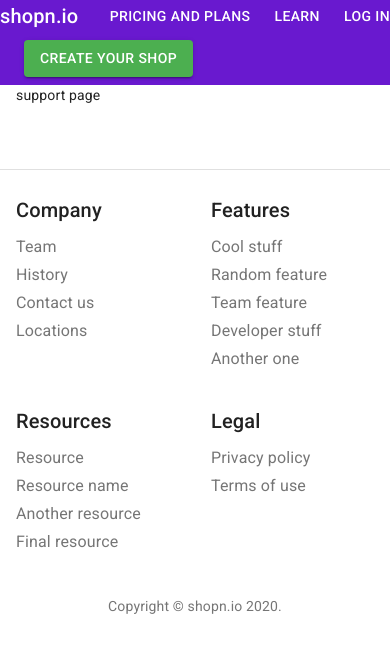
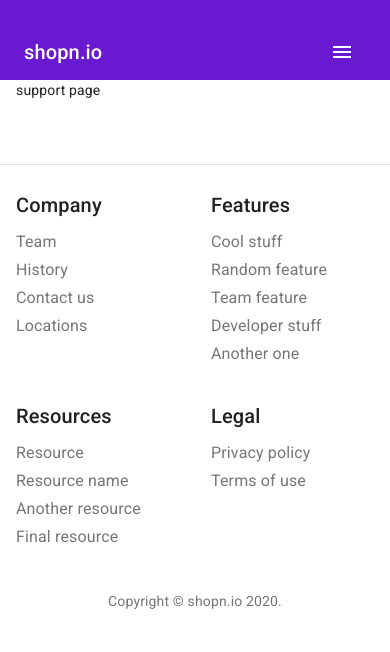
Before and after one commit to kamilwronka/shopn-mainpage, a Next.js app: page /support in a window 390 px wide. Shown: the top 652 px of the page. Built offline with nearby package versions, Linux system fonts and the light colour scheme.

Commit message:
Added a drawer menu to mobile site

```diff
--- a/src/components/AppLayout/AppBar.js
+++ b/src/components/AppLayout/AppBar.js
@@ -1,4 +1,4 @@
-import React from "react";
+import React, { useState } from "react";
 import {
   AppBar as MuiAppBar,
   CssBaseline,
@@ -7,9 +7,15 @@ import {
   Button,
   Link,
   Container,
+  Grid,
+  IconButton,
+  List,
+  ListItem,
+  Drawer,
 } from "@material-ui/core";
 import { makeStyles, withStyles } from "@material-ui/styles";
 import { green, purple } from "@material-ui/core/colors";
+import MenuIcon from "@material-ui/icons/Menu";
 
 const useStyles = makeStyles((theme) => ({
   "@global": {
@@ -26,7 +32,7 @@ const useStyles = makeStyles((theme) => ({
   },
   appBarContainer: {
     // margin: 0,
-    padding: 0,
+    padding: theme.spacing(3, 3, 0),
   },
   toolbar: {
     flexWrap: "wrap",
@@ -45,7 +51,7 @@ const useStyles = makeStyles((theme) => ({
     color: "#fff",
   },
   heroContent: {
-    padding: theme.spacing(8, 0, 6),
+    padding: theme.spacing(6, 0, 6),
   },
   cardHeader: {
     backgroundColor:
@@ -55,6 +61,18 @@ const useStyles = makeStyles((theme) => ({
   },
   buttonLink: {
     backgroundColor: "#00B271",
+  },
+  menuButton: {
+    [theme.breakpoints.up("sm")]: {
+      display: "none",
+    },
+    color: "#fff",
+  },
+  desktopNav: {
+    display: "none",
+    [theme.breakpoints.up("sm")]: {
+      display: "block",
+    },
   },
 }));
 
@@ -70,10 +88,21 @@ const ColorButton = withStyles((theme) => ({
 
 function AppBar() {
   const classes = useStyles();
+  const [drawerOpen, setDrawer] = useState(false);
+
+  const toggleDrawer = () => {
+    setDrawer((prevState) => !prevState);
+  };
 
   return (
     <>
       <CssBaseline />
+      <Drawer open={drawerOpen} anchor="right" onClose={toggleDrawer}>
+        <List>
+          <ListItem>Log In</ListItem>
+          <ListItem>Try it free</ListItem>
+        </List>
+      </Drawer>
       <MuiAppBar
         position="static"
         color="default"
@@ -97,14 +126,14 @@ function AppBar() {
                 shopn.io
               </Link>
             </Typography>
-            <nav>
+            <nav className={classes.desktopNav}>
               <Link
                 variant="button"
                 color="textPrimary"
                 href="#"
                 className={classes.link}
               >
-                Pricing and plans
+                Pricing
               </Link>
               <Link
                 variant="button"
@@ -127,10 +156,18 @@ function AppBar() {
               href="https://app.shopn.io/create"
               color="primary"
               variant="contained"
-              className={classes.link}
+              className={[classes.link, classes.desktopNav]}
             >
               Create your shop
             </ColorButton>
+            <IconButton
+              aria-label="Open drawer"
+              edge="start"
+              onClick={toggleDrawer}
+              className={classes.menuButton}
+            >
+              <MenuIcon />
+            </IconButton>
           </Toolbar>
         </Container>
       </MuiAppBar>
```
Also changed, not shown: src/features/MainPage/components/HeroTeaser.js (+12 -7 lines), src/features/MainPage/components/Section.js (+5 -17 lines).
